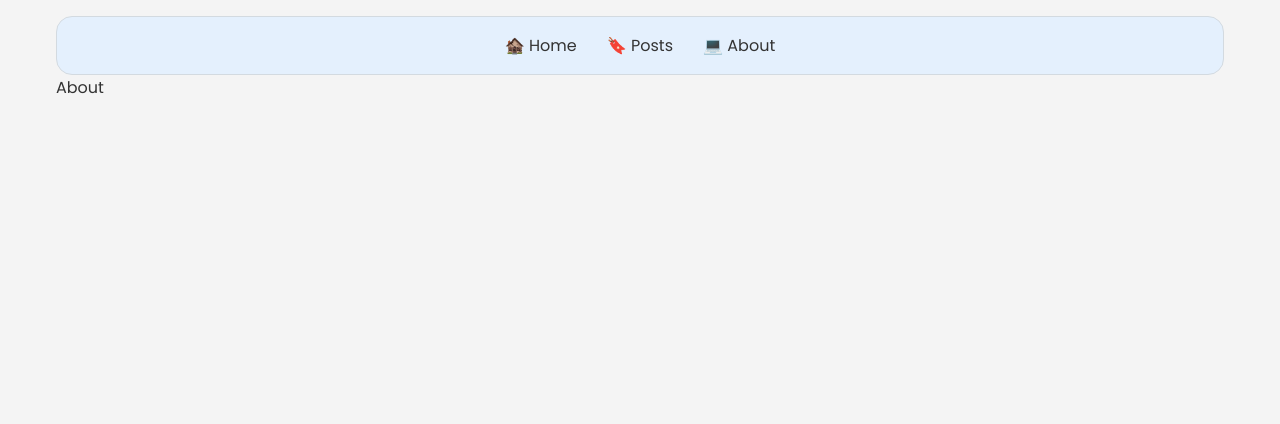
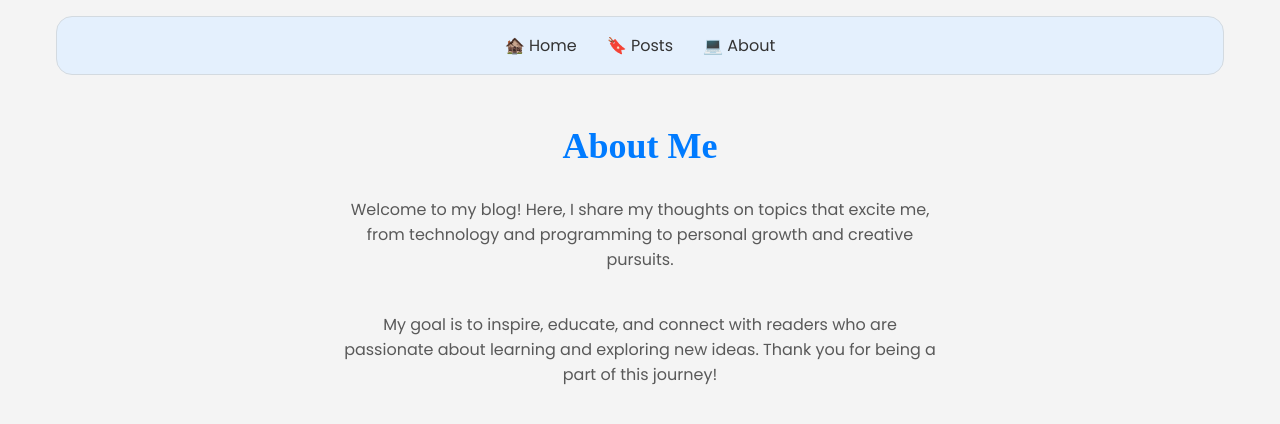
Before and after one commit to Aeeshadam/my-blog, a Next.js app: page /about in a window 1280 px wide. Shown: the top 424 px of the page. Built offline with nearby package versions, Linux system fonts and the light colour scheme.

Commit message:
feat:added about page

```diff
--- a/pages/_app.tsx
+++ b/pages/_app.tsx
@@ -2,7 +2,7 @@ import React from "react";
 import { ThemeProvider } from "styled-components";
 import { theme } from "../styles/theme";
 import GlobalStyles from "../styles/GlobalStyles";
-import { Container } from "../styles/Container.styles";
+import { Container } from "../styles/Container.style";
 import Navbar from "../components/Navbar";
 
 function MyApp({ Component, pageProps }) {
--- a/pages/about.tsx
+++ b/pages/about.tsx
@@ -1,4 +1,22 @@
-const page = () => {
-  return <div>About</div>;
+import React from "react";
+import { SectionContainer, Description } from "../styles/Shared.tyles";
+
+const About = () => {
+  return (
+    <SectionContainer>
+      <h2>About Me</h2>
+      <Description>
+        Welcome to my blog! Here, I share my thoughts on topics that excite me,
+        from technology and programming to personal growth and creative
+        pursuits.
+      </Description>
+      <Description>
+        My goal is to inspire, educate, and connect with readers who are
+        passionate about learning and exploring new ideas. Thank you for being a
+        part of this journey!
+      </Description>
+    </SectionContainer>
+  );
 };
-export default page;
+
+export default About;
--- a/styles/Home.styles.ts
+++ b/styles/Shared.tyles.ts
@@ -1,6 +1,6 @@
 import styled from "styled-components";
 
-export const HomeContainer = styled.div`
+export const SectionContainer = styled.section`
   display: flex;
   flex-direction: column;
   align-items: center;
@@ -16,7 +16,7 @@ export const Description = styled.p`
   margin: 2rem;
 `;
 
-export const Button = styled.button`
+export const SectionButton = styled.button`
   background-color: ${({ theme }) => theme.colors.primary};
   color: white;
   padding: 1rem 2rem;
```
Also changed, not shown: pages/index.tsx (+8 -4 lines), styles/Container.style.ts (renamed from styles/Container.styles.ts).
